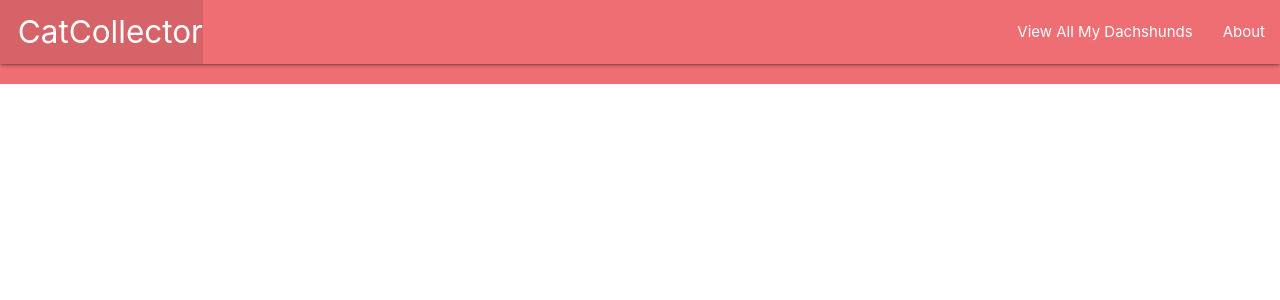
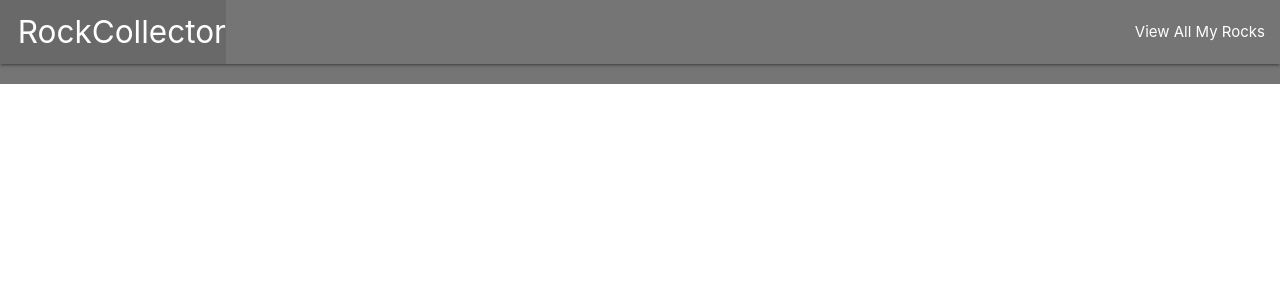
Before and after one commit to samuel-w-berg/dachshund, a Django app: template main_app/templates/base.html in a window 1280 px wide. Shown: the top 300 px of the page. Run offline with Django 4.2, Linux system fonts and the light colour scheme; the template is opened without the code that fills it, so the values that code supplies are empty.

Commit message:
Finish Lab requirements

```diff
--- a/main_app/templates/base.html
+++ b/main_app/templates/base.html
@@ -5,20 +5,19 @@
   <meta charset="UTF-8">
   <meta name="viewport" content="width=device-width, initial-scale=1.0">
   <meta http-equiv="X-UA-Compatible" content="ie=edge">
-  <title>Cat Collector</title>
+  <title>Rock Collector</title>
   <link rel="stylesheet" href="https://cdnjs.cloudflare.com/ajax/libs/materialize/1.0.0/css/materialize.min.css">
   <link rel="stylesheet" href="{% static 'css/style.css' %}">
 </head>
 <body>
   <header class="navbar-fixed">
     <nav>
-      <div class="nav-wrapper">
+      <div class="nav-wrapper grey darken-1">
         <ul>
-          <li><a href="/" class="left brand-logo">&nbsp;&nbsp;CatCollector</a></li>
+          <li><a href="/" class="left brand-logo">&nbsp;&nbsp;RockCollector</a></li>
         </ul>
         <ul class="right">
-            <li><a href="/dachshunds">View All My Dachshunds</a></li>
-            <li><a href="/about">About</a></li>
+            <li><a href="/rocks">View All My Rocks</a></li>
         </ul>
       </div>
     </nav>
@@ -27,8 +26,8 @@
     {% block content %}
     {% endblock %}
   </main>
-  <footer class="page-footer">
-    <div class="right">All Rights Reserved, &copy; 2019 Cat Collector &nbsp;</div>
+  <footer class="page-footer grey darken-1">
+    <div class="right">All Rights Reserved, &copy; 2023 Rock Collector &nbsp;</div>
   </footer>
 </body>
 </html>
--- a/main_app/urls.py
+++ b/main_app/urls.py
@@ -3,4 +3,5 @@ from . import views
 
 urlpatterns = [
     path('', views.home, name='home'),
+    path('rocks/', views.rocks_index, name='index'),
 ]
--- a/main_app/views.py
+++ b/main_app/views.py
@@ -18,3 +18,6 @@ rocks = [
 
 def home(request):
   return HttpResponse('<h1>Hello World!</h1>')
+
+def rocks_index(request):
+    return render(request, 'rocks/index.html', {'rocks':rocks})
```
Also changed, not shown: main_app/templates/rocks/index.html (added, +16 -0 lines), main_app/static/css/style.css (added).
